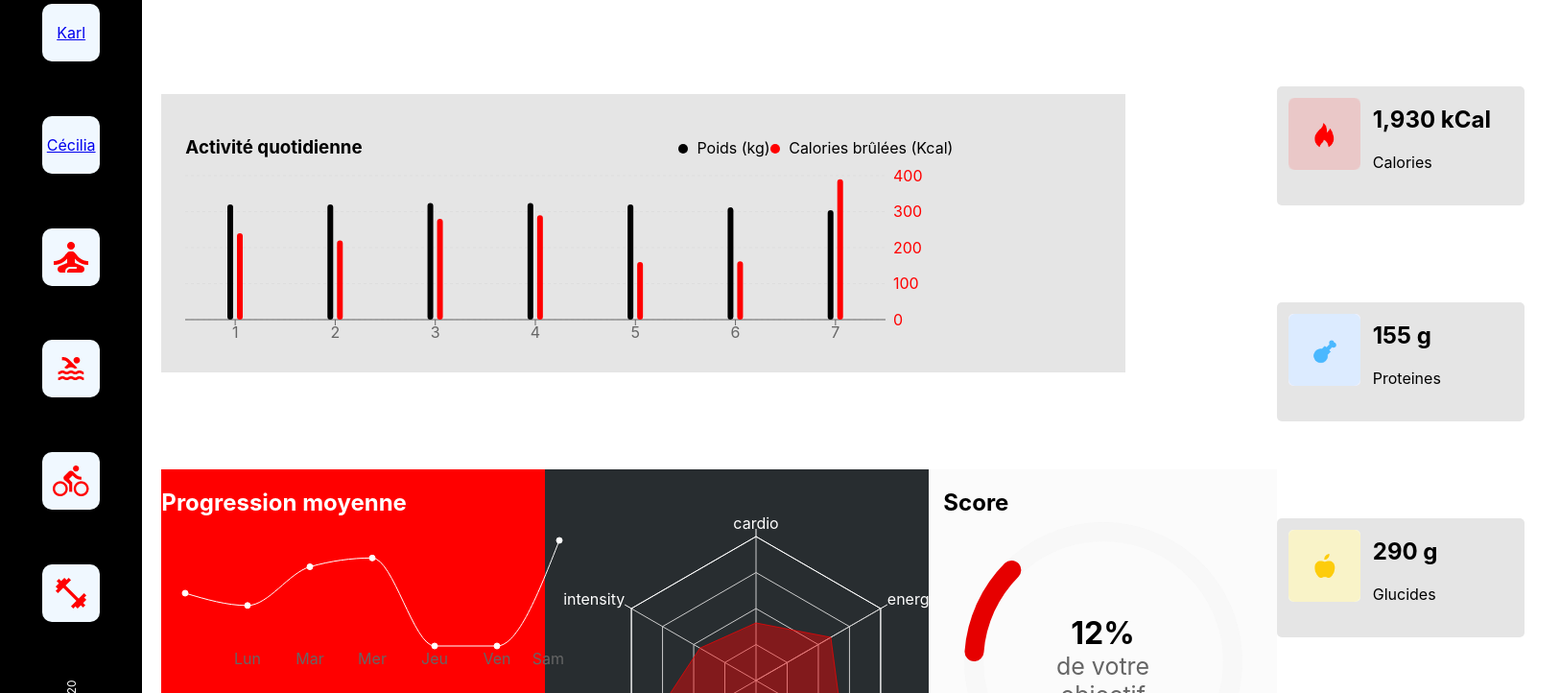
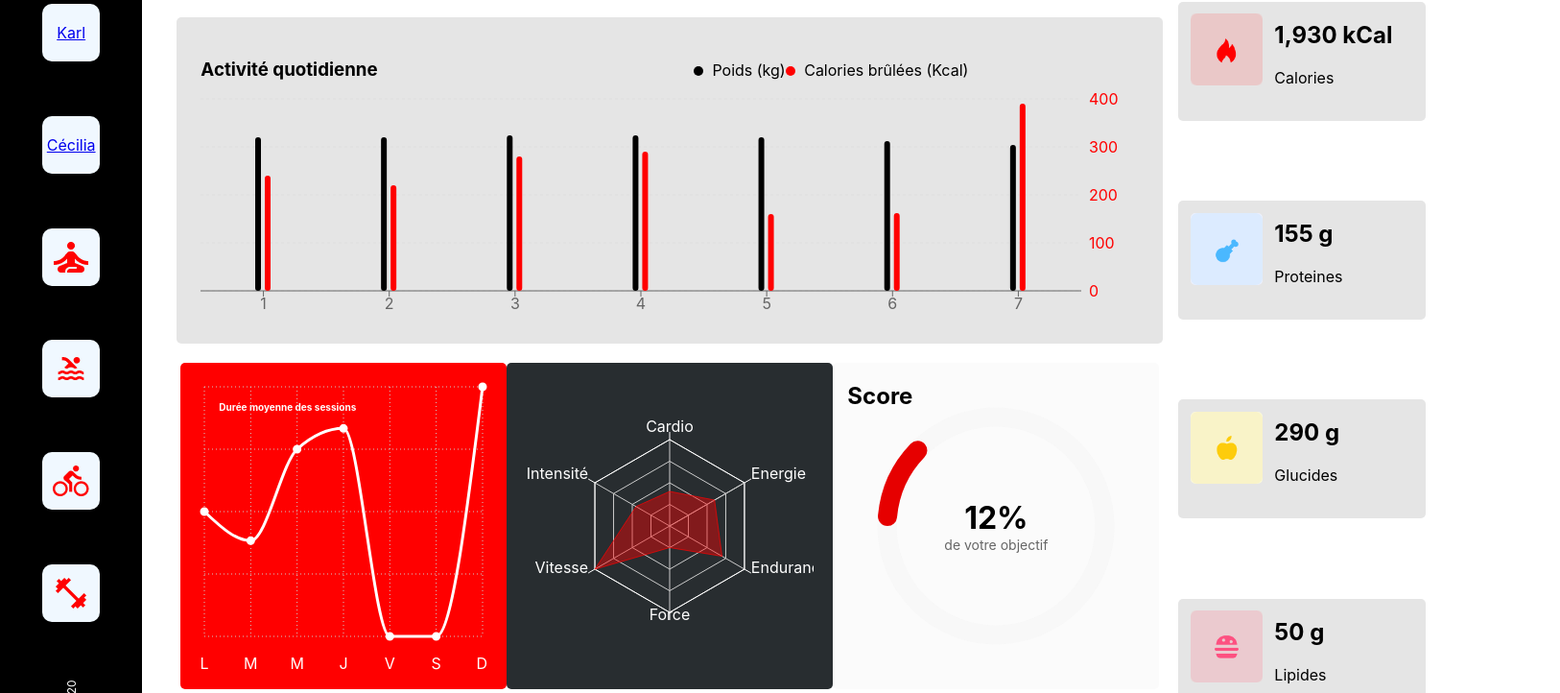
Before and after one commit to abaddon101/Project-12-SportSee, a React (Create React App) app: page /dashboard/12 in a window 1280 px wide. Shown: the part 206-928 px from the top of the page at 96% size, 1626 px wide, since content can reach past the window. Built offline with nearby package versions, Linux system fonts and the light colour scheme.

Commit message:
ajustement style

```diff
--- a/src/components/dashboard/dashboardComponents/activities-container/Activities.tsx
+++ b/src/components/dashboard/dashboardComponents/activities-container/Activities.tsx
@@ -8,6 +8,7 @@ import {
   Bar,
   Legend,
   CartesianGrid,
+  ResponsiveContainer,
 } from "recharts";
 import UserActivities from "../../../../Classes/UserActivities";
 
@@ -24,6 +25,7 @@ function formatCalories(value: number) {
 function Activities({ userActivities }: { userActivities: UserActivities }) {
   return (
     <article className="activities-container">
+      <ResponsiveContainer width="100%" height="100%">
         <BarChart width={800} height={250} data={userActivities.sessions}>
           <CartesianGrid
             stroke="#dddddd"
@@ -78,6 +80,7 @@ function Activities({ userActivities }: { userActivities: UserActivities }) {
             )}
           />
         </BarChart>
+      </ResponsiveContainer>
     </article>
   );
 }
--- a/src/components/dashboard/dashboardComponents/activities-container/style.scss
+++ b/src/components/dashboard/dashboardComponents/activities-container/style.scss
@@ -1,3 +1,13 @@
+.activities-container {
+  background-color: #e5e5e5;
+  padding: 20px;
+  width: 95%;
+  height: 300px;
+  border-radius: 5px;
+  display: flex;
+  margin: 20px 0px 0px 20px;
+  align-self: center;
+}
 .custom-tooltip {
   background-color: red;
   color: white;
@@ -6,14 +16,7 @@
   display: flex;
   align-items: center;
 }
-.activities-container {
-  background-color: #e5e5e5;
-  margin: 20px;
-  width: 85%;
-}
-.recharts-wrapper {
-  margin: 20px;
-}
+
 .header-barChart {
   display: flex;
   align-items: center;
--- a/src/components/dashboard/dashboardComponents/dashboard-Parent/style.scss
+++ b/src/components/dashboard/dashboardComponents/dashboard-Parent/style.scss
@@ -1,20 +1,31 @@
-// Parent
 .dashboard {
   display: flex;
   flex-direction: row;
   justify-content: space-between;
+  width: 100%;
+  height: 100%;
 }
 
-// dashboard principale
 .dashboard-principal {
   display: flex;
   flex-direction: column;
-  justify-content: space-between;
-  width: 80%;
+  margin: 20px;
 }
 
 .progression-container {
   display: flex;
-  justify-content: space-between;
+  justify-content: space-around;
   margin: 20px 0px 0px 20px;
+  height: 350px;
 }
+
+/* Ajoutez ces styles pour la réactivité */
+@media screen and (max-width: 900px) {
+  .dashboard {
+    flex-direction: column;
+  }
+
+  .progression-container {
+    height: auto;
+  }
+}
--- a/src/components/dashboard/dashboardComponents/nutrition-container/style.scss
+++ b/src/components/dashboard/dashboardComponents/nutrition-container/style.scss
@@ -2,8 +2,8 @@
   display: flex;
   flex-direction: column;
   justify-content: space-between;
-  margin-top: 201px;
-  width: 20%;
+  margin-top: 113px;
+  width: 25%;
 }
 .nutrition-container {
   height: 124px;
--- a/src/components/dashboard/dashboardComponents/progression-container/Score/Score.tsx
+++ b/src/components/dashboard/dashboardComponents/progression-container/Score/Score.tsx
@@ -1,5 +1,10 @@
 import React from "react";
-import { RadialBarChart, RadialBar, Legend } from "recharts";
+import {
+  RadialBarChart,
+  RadialBar,
+  Legend,
+  ResponsiveContainer,
+} from "recharts";
 import User from "../../../../../Classes/User";
 import "./style.scss";
 
@@ -26,11 +31,10 @@ function Score({ user }: { user: User }) {
   return (
     <article className="score-container">
       <h2 className="score-container-title">Score</h2>
+      <ResponsiveContainer width={250} height={250}>
         <RadialBarChart
-        width={300}
-        height={300}
-        cx={150}
-        cy={150}
+          cx="50%"
+          cy="50%"
           innerRadius={innerRadius}
           outerRadius={outerRadius}
           startAngle={180}
@@ -56,6 +60,7 @@ function Score({ user }: { user: User }) {
             wrapperStyle={{ top: "40%", right: "20px" }}
           />
         </RadialBarChart>
+      </ResponsiveContainer>
       <div className="score-label-container">
         <h2 className="score-label">{todayScore}%</h2>
         <p className="score-label-text">de votre objectif</p>
--- a/src/components/dashboard/dashboardComponents/progression-container/Score/style.scss
+++ b/src/components/dashboard/dashboardComponents/progression-container/Score/style.scss
@@ -4,9 +4,11 @@
   flex-direction: column;
   align-items: center;
   justify-content: center;
-  width: 400px;
-  height: 400px;
+  width: 300px;
+  height: 300px;
+  padding: 20px;
   background: rgba(251, 251, 251, 1);
+  border-radius: 5px;
   .score-container-title {
     position: absolute;
     top: 0px;
@@ -34,10 +36,9 @@
   }
 
   .score-label-text {
-    font-size: 25px;
+    font-size: 14px;
     color: #666666;
     margin: 0;
-
   }
 
   .recharts-radial-bar-foreground {
--- a/src/components/dashboard/dashboardComponents/progression-container/Spider/Spider.tsx
+++ b/src/components/dashboard/dashboardComponents/progression-container/Spider/Spider.tsx
@@ -16,27 +16,24 @@ interface SpiderProps {
 
 const Spider: React.FC<SpiderProps> = ({ data }) => {
   const kindLabels: { [key: number]: string } = {
-    1: "cardio",
-    2: "energy",
-    3: "endurance",
-    4: "strength",
-    5: "speed",
-    6: "intensity",
+    1: "Cardio",
+    2: "Energie",
+    3: "Endurance",
+    4: "Force",
+    5: "Vitesse",
+    6: "Intensité",
   };
 
   return (
-    <article
-      className="spider-container"
-      style={{ backgroundColor: "rgba(40, 45, 48, 1)" }}
-    >
-      <ResponsiveContainer width={400} height={400}>
-        <RadarChart outerRadius={150} data={data}>
-          <PolarGrid  />
+    <article className="spider-container">
+      <ResponsiveContainer width="100%" height="100%">
+        <RadarChart outerRadius={90} data={data}>
+          <PolarGrid />
           <PolarAngleAxis
             dataKey="kind"
             stroke="rgba(255, 255, 255, 1)"
             tick={{ fill: "rgba(255, 255, 255, 1)" }}
-            tickFormatter={(value) => kindLabels[value] }
+            tickFormatter={(value) => kindLabels[value]}
           />
           <PolarRadiusAxis angle={30} domain={[0, 200]} />
           <Radar
--- a/src/components/dashboard/dashboardComponents/progression-container/Spider/style.scss
+++ b/src/components/dashboard/dashboardComponents/progression-container/Spider/style.scss
@@ -1,7 +1,16 @@
+.spider-container {
+  width: 300px;
+  height: 300px;
+  background-color: rgba(40, 45, 48, 1);
+  display: flex;
+  justify-content: center;
+  align-items: center;
+  padding: 20px;
+  border-radius: 5px;
+}
+
 .recharts-polar-radius-axis-tick-value {
   display: none;
 }
-.spider-container {
-  width: 400px;
-  height: 400px;
-}
+
+// Ajoutez d'autres styles spécifiques au besoin
--- a/src/components/dashboard/dashboardComponents/progression-container/average-duration-session/Average.tsx
+++ b/src/components/dashboard/dashboardComponents/progression-container/average-duration-session/Average.tsx
@@ -6,16 +6,16 @@ import {
   YAxis,
   CartesianGrid,
   Tooltip,
+  ResponsiveContainer,
 } from "recharts";
 import UserProgression from "../../../../../Classes/UserProgression";
 import "./style.scss";
 
 function Average({ userProgression }: { userProgression: UserProgression }) {
   const formatDayOfWeek = (value: number) => {
-    const daysOfWeek = ["Dim", "Lun", "Mar", "Mer", "Jeu", "Ven", "Sam"];
-    const adjustedValue = (value - 1 + daysOfWeek.length) % daysOfWeek.length;
-    // console.log("Value:", value, "Adjusted Index:", adjustedValue);
-    // console.log(userProgression.sessions);
+    const daysOfWeek = ["D", "L", "M", "M", "J", "V", "S"];
+    const adjustedValue = value % daysOfWeek.length;
+
     return daysOfWeek[adjustedValue];
   };
 
@@ -32,32 +32,31 @@ function Average({ userProgression }: { userProgression: UserProgression }) {
   };
 
   return (
-    <article
-      id="average-container"
-      style={{
-        background: "rgba(255, 0, 0, 1)",
-        color: "white",
-      }}
-    >
-      <h2>Progression moyenne</h2>
-      <LineChart width={400} height={150} data={userProgression.sessions}>
-        <CartesianGrid strokeDasharray="3 3" display="none" />
+    <article className="average-container">
+      <h3 className="average-container-title">Durée moyenne des sessions</h3>
+      <ResponsiveContainer width="100%" height="100%">
+        <LineChart data={userProgression.sessions} className="chart-container">
+          <CartesianGrid strokeDasharray="1 3" />
           <XAxis
             dataKey="day"
+            stroke="rgba(255, 255, 255, 1)"
             axisLine={false}
             tickLine={false}
             tickFormatter={formatDayOfWeek}
+            interval="preserveStartEnd"
+            dy={15}
           />
           <YAxis hide={true} />
           <Tooltip content={renderTooltipContent} />
           <Line
             type="monotone"
             dataKey="sessionLength"
-          stroke="white"
-          strokeWidth={1}
+            stroke="rgba(255, 255, 255, 1)"
+            strokeWidth={3}
             activeDot={{ r: 8 }}
           />
         </LineChart>
+      </ResponsiveContainer>
     </article>
   );
 }
--- a/src/components/dashboard/dashboardComponents/progression-container/average-duration-session/style.scss
+++ b/src/components/dashboard/dashboardComponents/progression-container/average-duration-session/style.scss
@@ -1,7 +1,15 @@
-// #average-container {
-//   background-color: red;
-// }
-#average-container {
-  width: 400px;
-  height: 400px;
+.average-container {
+  background: rgba(255, 0, 0, 1);
+  color: white;
+  width: 300px;
+  height: 300px;
+  padding: 20px;
+  border-radius: 5px;
 }
+
+.average-container-title {
+  margin: 20px;
+  font-size: 10px;
+  width: 161px;
+  position: absolute;
+}
--- a/src/components/dashboard/dashboardComponents/welcome-container/style.scss
+++ b/src/components/dashboard/dashboardComponents/welcome-container/style.scss
@@ -1,6 +1,3 @@
 .red-text {
   color: red;
 }
-.welcome-container {
-  margin: 20px;
-}
```
Lines whose indentation alone changed are shown as unchanged.
